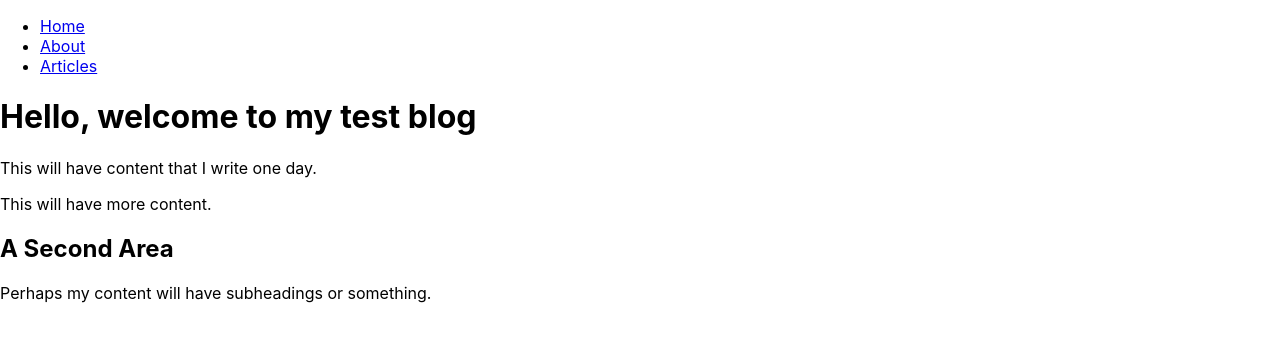
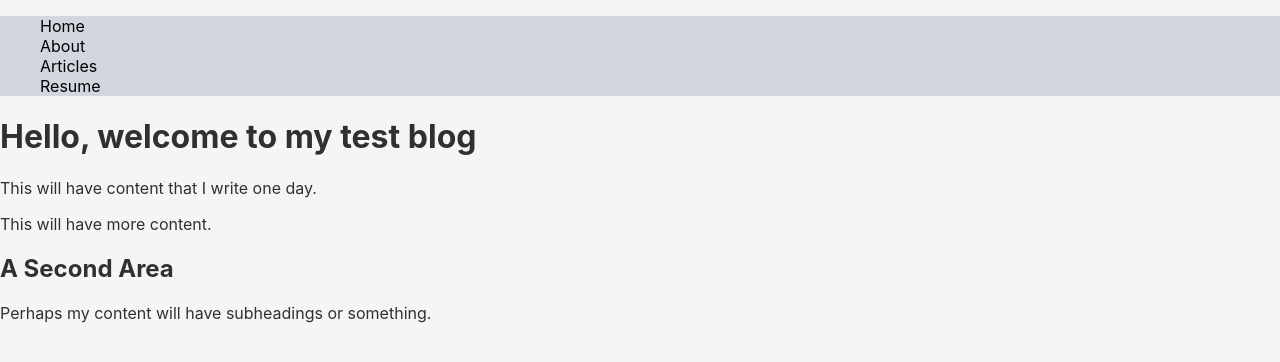
Before and after one commit to AronKuch/full-reaction, a React (Create React App) app: page / in a window 1280 px wide. Shown: the top 362 px of the page. Built offline with nearby package versions, Linux system fonts and the light colour scheme.

Commit message:
Added colors

```diff
--- a/src/index.css
+++ b/src/index.css
@@ -1,3 +1,12 @@
+/* Color Palette
+https://coolors.co/303030-f5f5f5-d2d7df-bdbbb0-0077b8
+Jet: #303030, a charcoal grey
+Cultured: #F5F5F5, slightly off white
+Light Grey: #D2D7DF, with a bluish tint
+Pale Silver: #BDBBB0, slightly lighter than regular grey
+Star Command Blue: #0077B8, slightly lighter than regular blue
+*/
+
 body {
   margin: 0;
   font-family: -apple-system, BlinkMacSystemFont, "Segoe UI", "Roboto", "Oxygen",
@@ -12,6 +21,33 @@ code {
     monospace;
 }
 
+/* Aron's new CSS is below this */
+
 img {
   height: 40px;
 }
+
+body {
+  background-color: #f5f5f5;
+  color: #303030;
+}
+
+nav {
+  background-color: #d2d7df;
+}
+
+nav a {
+  text-decoration: none;
+  color: black;
+}
+
+nav a:focus,
+nav a:hover {
+  outline-width: 1px;
+  outline-color: #303030;
+  background-color: #f5f5f5;
+}
+
+nav ul {
+  list-style-type: none;
+}
--- a/src/navbar.js
+++ b/src/navbar.js
@@ -13,6 +13,9 @@ const NavBar = () => (
       <li key="2">
         <Link to="/articlelist">Articles</Link>
       </li>
+      <li key="3">
+        <Link to="/resume">Resume</Link>
+      </li>
     </ul>
   </nav>
 );
```
